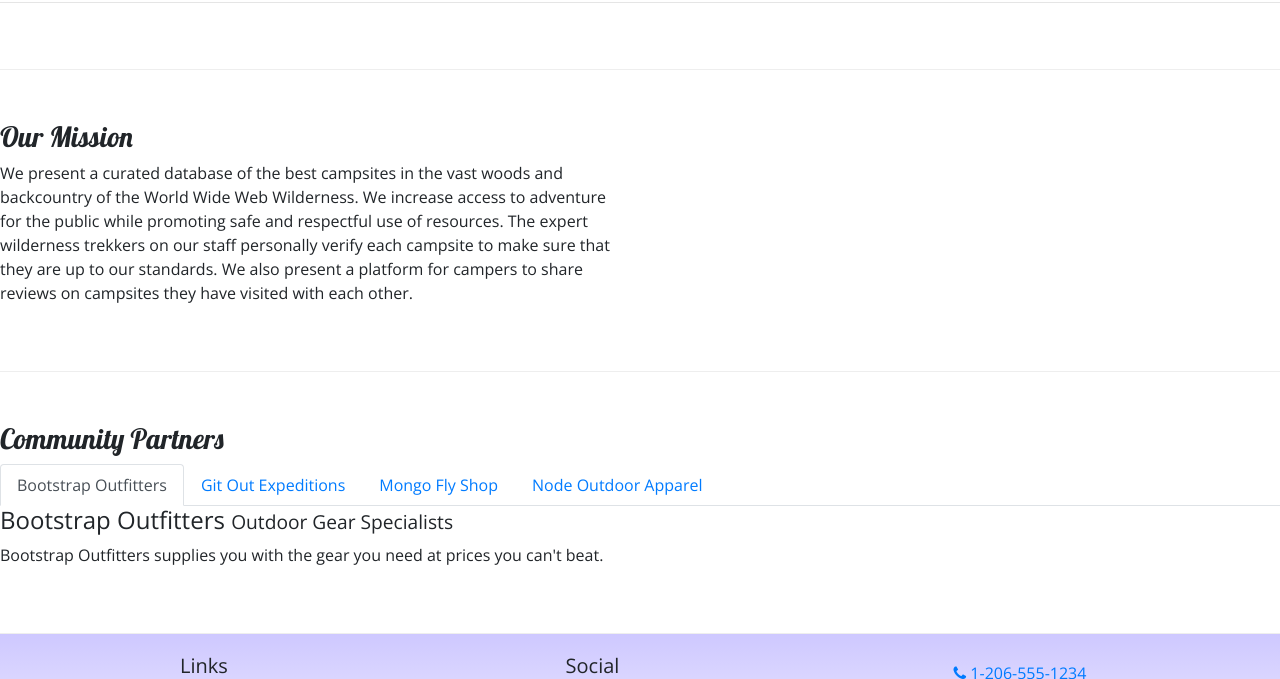
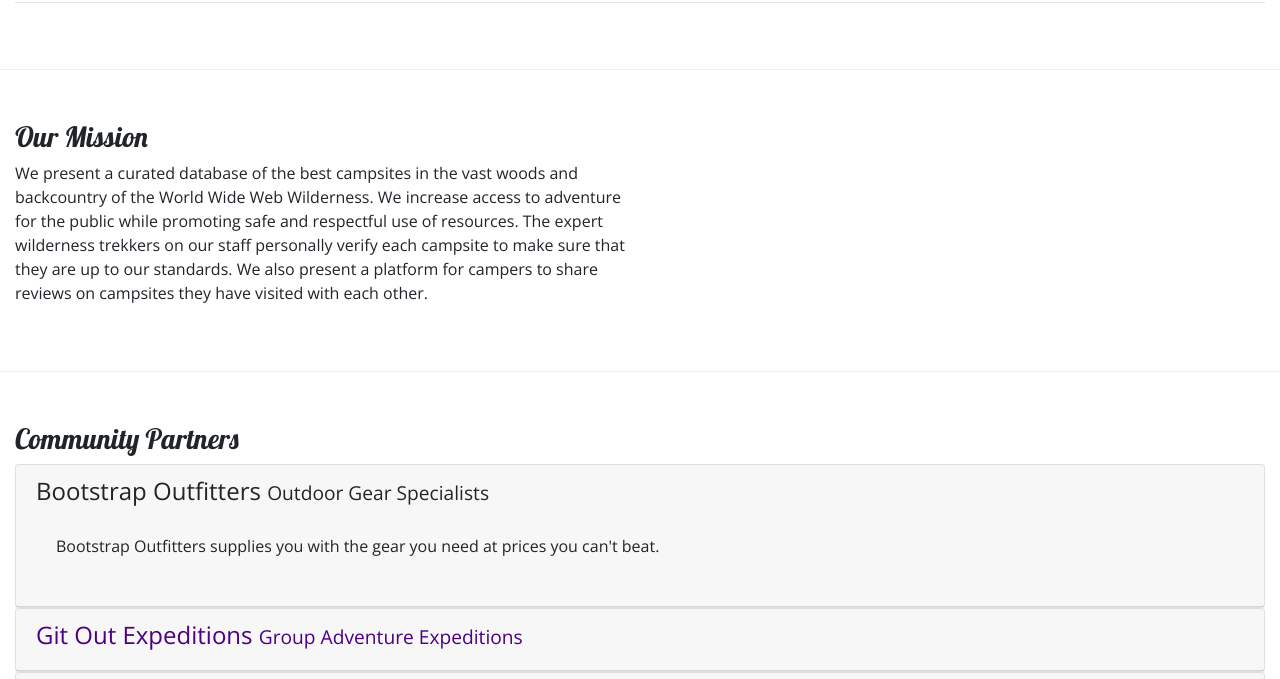
Before and after one commit to Sultan1992/Bootstrap-Project, a website: page aboutus.html in a window 1280 px wide. Shown: the part 445-1124 px from the top of the page. Drawn offline with nearby package versions, Linux system fonts and the light colour scheme.

Commit message:
Accordion added

```diff
--- a/aboutus.html
+++ b/aboutus.html
@@ -46,7 +46,7 @@
             </div>
     </nav>
     <div class="conainer">
-        <div class="row row-content align-items-center">
+        <div class="row-content align-items-center">
             <div class="col">
                 <ol class="breadcrumb">
                     <li class="breadcrumb-item"><a href="index.html">Home</a></li>
@@ -56,55 +56,77 @@
                <hr />
             </div>
         </div>
-        <div class="row row-content align-items-center">
+        <div class="row-content align-items-center">
             <div class="col col-sm-6 ">
                 <h3>Our Mission</h3>
                 <p>We present a curated database of the best campsites in the vast woods and backcountry of the World Wide Web Wilderness. We increase access to adventure for the public while promoting safe and respectful use of resources. The expert wilderness trekkers on our staff personally verify each campsite to make sure that they are up to our standards. We also present a platform for campers to share reviews on campsites they have visited with each other.</p>
             </div>
         </div>
 
-        <div class="row row-content align-items-center" >
+        <div class="row-content align-items-center" >
             <div class="col">
                 <h3>Community Partners</h3>
                 <!--javascript plugin within bootstrap starts working here. here we are using nav components-->
-                <ul class="nav nav-tabs">
-                    <li class="nav-item">
-                        <a class="nav-link active" href="#bootstrap" role="tab" data-toggle="tab">Bootstrap Outfitters</a>
-                    </li>
-                    <li class="nav-item">
-                        <a class="nav-link" href="#git" role="tab" data-toggle="tab">Git Out Expeditions</a>
-                    </li>
-                    <li class="nav-item">
-                        <a class="nav-link" href="#mongo" role="tab" data-toggle="tab">Mongo Fly Shop</a>
-                    </li>
-                    <li class="nav-item">
-                        <a class="nav-link" href="#node" role="tab" data-toggle="tab">Node Outdoor Apparel</a>
-                    </li>
-                </ul>
-
-                <div class="tab-content">
-                    <div role="tabpanel" class="tab-pane fade show active" id="bootstrap">
-                        <h4>Bootstrap Outfitters <small>Outdoor Gear Specialists</small></h4>
+                <div id="accordion">
+                <div class="card">
+                    <div role="tab" class="card-header">
+                        <h4>
+                            <a data-toggle="collapse" data-target="#bootstrap">
+                                Bootstrap Outfitters <small>Outdoor Gear Specialists</small>
+                            </a>
+                        </h4>
+                        <div class="collapse show" id="bootstrap" data-parent="#accordion">
+                            <div class="card-body">
                                 <p class="d-none d-sm-block">Bootstrap Outfitters supplies you with the gear you need at prices you can't beat.</p>
                             </div>
-                    <div role="tabpanel" class="tab-pane fade" id="git">
-                        <h4>Git Out Expeditions <small>Group Adventure Expeditions</small></h4>
+                        </div>
+                    </div>
+                </div>
+                <div class="card">
+                    <div role="tab" class="card-header">
+                        <h4>
+                            <a class="collapsed" data-toggle="collapse" data-target="#git">
+                                Git Out Expeditions <small>Group Adventure Expeditions</small>
+                            </a>
+                        </h4>
+                        <div class="collapse" id="git" data-parent="#accordion">
+                            <div class="card-body">
                                 <p class="d-none d-sm-block">Join Git Out Expeditions to explore new horizons with a group of other adventurers!</p>
                            </div>
-                    <div role="tabpanel" class="tab-pane fade" id="mongo">
-                        <h4>Mongo Fly Shop <small>Your Neighborhood Fly Fishing Shop.</small></h4>
+                        </div>
+                    </div>
+                </div>
+                <div class="card">
+                    <div role="tab" class="card-header">
+                        <h4>
+                            <a class="collapsed" data-toggle="collapse" data-target="#mongo">
+                                Mongo Fly Shop <small>Your Neighborhood Fly Fishing Shop</small>
+                            </a>
+                        </h4>
+                        <div class="collapse" id="mongo" data-parent="#accordion">
+                            <div class="card-body">
                                 <p class="d-none d-sm-block">Need a new fishing pole, a tacklebox, or flies of all kinds? Stop by Mongo Fly Shop.</p>
                             </div>
-                    <div role="tabpanel" class="tab-pane fade" id="node">
-                        <h4>Node Outdoor Apparel <small>Outdoor Clothes & Shoes</small></h4>
+                        </div>
+                    </div>
+                </div>
+                <div class="card">
+                    <div role="tab" class="card-header">
+                        <h4>
+                            <a class="collapsed" data-toggle="collapse" data-target="#node">
+                                Node Outdoor Apparel <small>Outdoor Clothes & Shoes</small>
+                            </a>
+                        </h4>
+                        <div class="collapse" id="node" data-parent="#accordion">
+                            <div class="card-body">
                                 <p class="d-none d-sm-block">From polar fleeces to swimsuits, hiking boots to waders, a visit to Node will be sure to get you covered.</p>
+                            </div>
                         </div>
                     </div>
                 </div>
                 </div>
          <!--javascript plugin within bootstrap working  ends here. here we are using nav components-->
     </div>
-
     <footer>
         <div class="container">
             <div class="row">
@@ -137,5 +159,4 @@
      <script src="node_modules/bootstrap/dist/js/bootstrap.min.js"></script>
 
 </body>
-
 </html>
--- a/css/styles.css
+++ b/css/styles.css
@@ -33,3 +33,8 @@ footer {
 .navbar {
     background-color: #901CAD;
 }
+
+a, a:hover {
+    color:indigo;
+    text-decoration: none;
+  }
```
Also changed, not shown: index.html (+1 -1 lines). Lines whose indentation alone changed are shown as unchanged.
